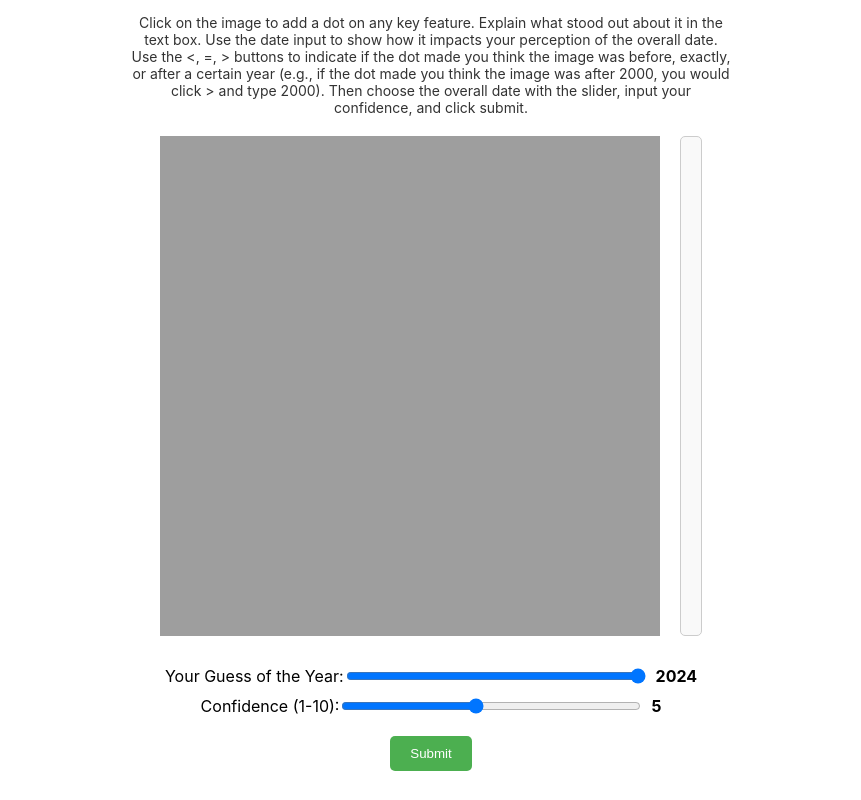
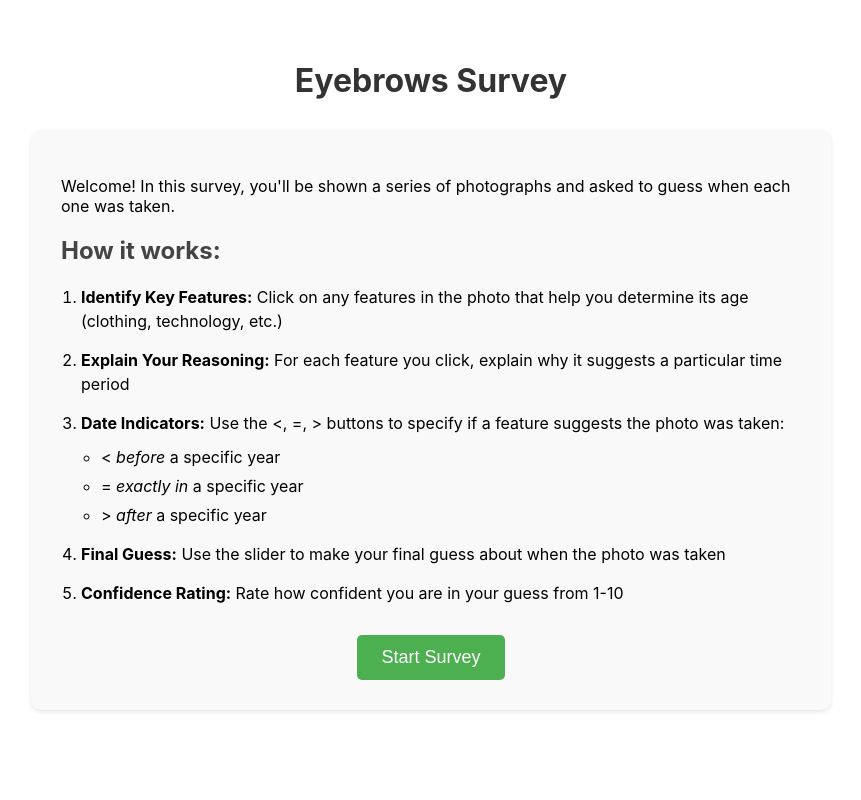
Before and after one commit to Beasleydog/eyebrowssurvey, a React (Create React App) app: page / in a window 1280 px wide. Shown: the whole page, without its empty margins (209-1070 px from the left). Built offline with nearby package versions, Linux system fonts and the light colour scheme.

Commit message:
small touches to improve UI

```diff
--- a/src/App.css
+++ b/src/App.css
@@ -1,38 +1,82 @@
 .App {
-  text-align: center;
+  max-width: 1200px;
+  margin: 0 auto;
+  padding: 20px;
 }
 
-.App-logo {
-  height: 40vmin;
-  pointer-events: none;
+.instructions-page {
+  max-width: 800px;
+  margin: 0 auto;
+  padding: 20px;
+  text-align: left;
 }
 
-@media (prefers-reduced-motion: no-preference) {
-  .App-logo {
-    animation: App-logo-spin infinite 20s linear;
-  }
+.instructions-content {
+  background-color: #f9f9f9;
+  padding: 30px;
+  border-radius: 10px;
+  box-shadow: 0 2px 4px rgba(0, 0, 0, 0.1);
 }
 
-.App-header {
-  background-color: #282c34;
-  min-height: 100vh;
-  display: flex;
-  flex-direction: column;
-  align-items: center;
-  justify-content: center;
-  font-size: calc(10px + 2vmin);
-  color: white;
+.instructions-page h1 {
+  text-align: center;
+  color: #333;
+  margin-bottom: 30px;
 }
 
-.App-link {
-  color: #61dafb;
+.instructions-page h2 {
+  color: #444;
+  margin: 20px 0;
 }
 
-@keyframes App-logo-spin {
-  from {
-    transform: rotate(0deg);
-  }
-  to {
-    transform: rotate(360deg);
-  }
+.instructions-page ol {
+  padding-left: 20px;
 }
+
+.instructions-page li {
+  margin-bottom: 15px;
+  line-height: 1.5;
+}
+
+.instructions-page ul {
+  margin: 10px 0;
+  padding-left: 20px;
+}
+
+.instructions-page ul li {
+  margin-bottom: 5px;
+}
+
+.start-button {
+  display: block;
+  margin: 30px auto 0;
+  padding: 12px 24px;
+  font-size: 18px;
+  background-color: #4caf50;
+  color: white;
+  border: none;
+  border-radius: 5px;
+  cursor: pointer;
+  transition: background-color 0.3s;
+}
+
+.start-button:hover {
+  background-color: #45a049;
+}
+
+.conclude-page {
+  text-align: center;
+  padding: 50px 20px;
+}
+
+.conclude-page h1 {
+  color: #333;
+  margin-bottom: 20px;
+}
+
+.conclude-page p {
+  color: #666;
+  font-size: 18px;
+  max-width: 600px;
+  margin: 0 auto;
+}
--- a/src/App.js
+++ b/src/App.js
@@ -1,6 +1,7 @@
 import "./App.css";
 import { useState } from "react";
 import Question from "./Question";
+
 function App() {
   const images = [
     "/people/man0.png",
@@ -46,11 +47,17 @@ function App() {
     "/people/man20.png",
     "/people/woman20.png",
   ];
-  const [currentQuestion, setCurrentQuestion] = useState(0);
+
+  const [currentQuestion, setCurrentQuestion] = useState(-1);
   const userId = Math.random().toString(36).substring(2, 15);
+
   function handleNextQuestion(data) {
     storeData(data, userId);
     setCurrentQuestion(currentQuestion + 1);
+  }
+
+  function startSurvey() {
+    setCurrentQuestion(0);
   }
 
   async function storeData(data, userId) {
@@ -78,8 +85,11 @@ function App() {
 
   return (
     <div className="App">
-      {currentQuestion < images.length ? (
+      {currentQuestion === -1 ? (
+        <Instructions onStart={startSurvey} />
+      ) : currentQuestion < images.length ? (
         <Question
+          key={currentQuestion}
           image={`${process.env.PUBLIC_URL}${images[currentQuestion]}`}
           onSubmit={handleNextQuestion}
         />
@@ -90,8 +100,67 @@ function App() {
   );
 }
 
+function Instructions({ onStart }) {
+  return (
+    <div className="instructions-page">
+      <h1>Eyebrows Survey</h1>
+      <div className="instructions-content">
+        <p>
+          Welcome! In this survey, you'll be shown a series of photographs and
+          asked to guess when each one was taken.
+        </p>
+        <h2>How it works:</h2>
+        <ol>
+          <li>
+            <strong>Identify Key Features:</strong> Click on any features in the
+            photo that help you determine its age (clothing, technology, etc.)
+          </li>
+          <li>
+            <strong>Explain Your Reasoning:</strong> For each feature you click,
+            explain why it suggests a particular time period
+          </li>
+          <li>
+            <strong>Date Indicators:</strong> Use the &lt;, =, &gt; buttons to
+            specify if a feature suggests the photo was taken:
+            <ul>
+              <li>
+                &lt; <em>before</em> a specific year
+              </li>
+              <li>
+                = <em>exactly in</em> a specific year
+              </li>
+              <li>
+                &gt; <em>after</em> a specific year
+              </li>
+            </ul>
+          </li>
+          <li>
+            <strong>Final Guess:</strong> Use the slider to make your final
+            guess about when the photo was taken
+          </li>
+          <li>
+            <strong>Confidence Rating:</strong> Rate how confident you are in
+            your guess from 1-10
+          </li>
+        </ol>
+        <button className="start-button" onClick={onStart}>
+          Start Survey
+        </button>
+      </div>
+    </div>
+  );
+}
+
 function Conclude() {
-  return <div>Thank you for participating!</div>;
+  return (
+    <div className="conclude-page">
+      <h1>Thank you for participating!</h1>
+      <p>
+        Your responses will help us understand how people determine the age of
+        photographs.
+      </p>
+    </div>
+  );
 }
 
 export default App;
--- a/src/Question.css
+++ b/src/Question.css
@@ -2,6 +2,8 @@
   display: flex;
   flex-direction: column;
   align-items: center;
+  max-width: 900px;
+  margin: 0 auto;
 }
 
 .imageAndComments {
@@ -19,124 +21,201 @@
   display: flex;
   flex-direction: column;
   margin-left: 20px;
-  max-height: 500px; /* Set max height to match the image container */
-  overflow-y: auto; /* Enable vertical scrolling */
-  padding: 10px; /* Add padding for nicer appearance */
-  border: 1px solid #ccc; /* Optional: add a border for better separation */
-  border-radius: 5px; /* Optional: round the corners */
-  background-color: #f9f9f9; /* Optional: add a background color */
+  max-height: 500px;
+  overflow-y: auto;
+  padding: 15px 15px 15px 0;
+  width: 300px;
+  position: relative;
 }
 
 .commentItem {
   display: flex;
-  flex-direction: column; /* Arrange items in a column */
-  align-items: flex-start;
-  margin-bottom: 10px;
+  flex-direction: column;
+  padding: 12px 0;
+  margin-bottom: 12px;
+  border-bottom: 1px solid #e0e0e0;
 }
 
 .dotColor {
-  width: 10px;
-  height: 10px;
+  width: 12px;
+  height: 12px;
   border-radius: 50%;
-  margin-bottom: 5px; /* Adjust margin for column layout */
+  margin-bottom: 8px;
 }
 
 .commentTextarea {
-  width: 200px;
-  height: 60px;
-  margin-bottom: 5px; /* Adjust margin for column layout */
-  padding: 5px;
-  border-radius: 5px;
-  border: 1px solid #ccc;
+  width: calc(100% - 16px);
+  min-height: 60px;
+  margin-bottom: 8px;
+  padding: 8px;
+  border: 1px solid #e0e0e0;
+  border-radius: 6px;
   resize: none;
+  font-size: 14px;
+  transition: border-color 0.2s ease;
+}
+
+.commentTextarea:focus {
+  outline: none;
+  border-color: #4caf50;
 }
 
 .dateOptions {
   display: flex;
   align-items: center;
-  margin-bottom: 5px; /* Adjust margin for column layout */
-}
-
-.yearInput {
-  width: 60px;
-  margin-right: 5px;
-  padding: 5px;
-  border-radius: 5px;
-  border: 1px solid #ccc;
+  gap: 8px;
+  margin-bottom: 8px;
 }
 
 .comparisonButtons {
   display: flex;
-  margin-right: 5px;
+  gap: 4px;
 }
 
 .comparisonButtons button {
-  background-color: #e0e0e0;
-  border: none;
-  border-radius: 5px;
-  padding: 5px;
-  margin-right: 2px;
-  cursor: pointer;
+  min-width: 32px;
+  height: 32px;
+  background: none;
+  border: 1px solid #e0e0e0;
+  border-radius: 6px;
+  display: flex;
+  align-items: center;
+  justify-content: center;
+  font-size: 14px;
+  color: #666;
+  transition: all 0.2s ease;
+  padding: 0 8px;
+}
+
+.comparisonButtons button:hover {
+  border-color: #4caf50;
+  color: #4caf50;
 }
 
 .comparisonButtons button.active {
-  background-color: #bdbdbd; /* Highlight active button */
+  background: none;
+  border-color: #4caf50;
+  color: #4caf50;
+  font-weight: bold;
 }
 
-.comparisonButtons button:hover {
-  background-color: #bdbdbd;
+.yearInput {
+  width: 80px;
+  height: 32px;
+  padding: 0 8px;
+  border: 1px solid #e0e0e0;
+  border-radius: 6px;
+  font-size: 14px;
 }
 
-button {
-  background-color: #f44336;
-  color: white;
-  border: none;
-  border-radius: 5px;
-  padding: 5px 10px;
-  cursor: pointer;
+.yearInput:focus {
+  outline: none;
+  border-color: #4caf50;
 }
 
-button:hover {
-  background-color: #d32f2f;
+.delete {
+  align-self: flex-end;
+  color: #ff6b6b;
+  border: 1px solid #ff6b6b;
+  background: none;
+  padding: 6px 12px;
+  font-size: 13px;
+  cursor: pointer;
+  transition: all 0.2s ease;
+  border-radius: 6px;
+}
+
+.delete:hover {
+  color: #ff4444;
+  border-color: #ff4444;
+}
+
+.sliderControls {
+  display: flex;
+  flex-direction: column;
+  gap: 20px;
+  margin-top: 30px;
+  width: 100%;
+  max-width: 500px;
 }
 
 .yearSliderContainer,
 .confidenceContainer {
   display: flex;
   align-items: center;
-  margin-top: 10px;
+  gap: 15px;
+  width: 100%;
+}
+
+.yearSliderContainer label,
+.confidenceContainer label {
+  min-width: 120px;
+  text-align: right;
+  font-weight: 500;
+  color: #333;
 }
 
 .yearSlider,
 .confidenceSlider {
-  width: 300px;
-  margin-right: 10px;
+  flex-grow: 1;
+  height: 4px;
+  -webkit-appearance: none;
+  appearance: none;
+  background: #e0e0e0;
+  outline: none;
+  border-radius: 2px;
+}
+
+.yearSlider::-webkit-slider-thumb,
+.confidenceSlider::-webkit-slider-thumb {
+  -webkit-appearance: none;
+  appearance: none;
+  width: 16px;
+  height: 16px;
+  background: #4caf50;
+  border-radius: 50%;
+  cursor: pointer;
+  transition: transform 0.2s;
+}
+
+.yearSlider::-webkit-slider-thumb:hover,
+.confidenceSlider::-webkit-slider-thumb:hover {
+  transform: scale(1.1);
 }
 
 .yearLabel,
 .confidenceLabel {
-  font-size: 16px;
-  font-weight: bold;
+  min-width: 60px;
+  font-weight: 500;
+  color: #333;
 }
 
 .submitButton {
   background-color: #4caf50;
   color: white;
   border: none;
-  border-radius: 5px;
-  padding: 10px 20px;
+  border-radius: 6px;
+  padding: 12px 24px;
+  font-size: 14px;
   cursor: pointer;
-  margin-top: 20px;
+  transition: background-color 0.2s;
+  align-self: center;
+  margin-top: 10px;
 }
 
 .submitButton:hover {
   background-color: #45a049;
 }
 
-.instructions {
-  max-width: 600px;
-  margin-bottom: 20px;
+.emptyStateMessage {
+  color: #666;
   text-align: center;
+  padding: 20px;
   font-size: 14px;
-  color: #333;
+  line-height: 1.5;
+  position: absolute;
+  top: 50%;
+  left: 50%;
+  transform: translate(-50%, -50%);
+  width: 80%;
 }
--- a/src/Question.js
+++ b/src/Question.js
@@ -11,17 +11,24 @@ function getRandomColor() {
 }
 
 function Question({ image, onSubmit }) {
+  const initialYear = new Date().getFullYear();
+  const initialConfidence = 5;
+
   const [dots, setDots] = useState([]);
   const [comments, setComments] = useState([]);
-  const [year, setYear] = useState(new Date().getFullYear());
-  const [confidence, setConfidence] = useState(5);
+  const [year, setYear] = useState(initialYear);
+  const [confidence, setConfidence] = useState(initialConfidence);
   const canvasRef = useRef(null);
 
   useEffect(() => {
+    const canvas = canvasRef.current;
+    const ctx = canvas.getContext("2d");
+    ctx.clearRect(0, 0, canvas.width, canvas.height);
+
     setDots([]);
     setComments([]);
-    setYear(new Date().getFullYear());
-    setConfidence(5);
+    setYear(initialYear);
+    setConfidence(initialConfidence);
   }, [image]);
 
   const handleCanvasClick = (e) => {
@@ -94,15 +101,6 @@ function Question({ image, onSubmit }) {
 
   return (
     <div className="questionContainer">
-      <p className="instructions">
-        Click on the image to add a dot on any key feature. Explain what stood
-        out about it in the text box. Use the date input to show how it impacts
-        your perception of the overall date. Use the &lt;, =, &gt; buttons to
-        indicate if the dot made you think the image was before, exactly, or
-        after a certain year (e.g., if the dot made you think the image was
-        after 2000, you would click &gt; and type 2000). Then choose the overall
-        date with the slider, input your confidence, and click submit.
-      </p>
       <div className="imageAndComments">
         <div className="imageContainer" onClick={handleCanvasClick}>
           <canvas
@@ -113,7 +111,12 @@ function Question({ image, onSubmit }) {
           />
         </div>
         <div className="commentsContainer">
-          {comments.map((comment, index) => (
+          {comments.length === 0 ? (
+            <div className="emptyStateMessage">
+              Click anywhere on the image to add a point and leave a comment
+            </div>
+          ) : (
+            comments.map((comment, index) => (
               <div key={index} className="commentItem">
                 <div
                   className="dotColor"
@@ -156,13 +159,20 @@ function Question({ image, onSubmit }) {
                     className="yearInput"
                   />
                 </div>
-              <button onClick={() => handleDeleteComment(index)}>Delete</button>
+                <button
+                  className="delete"
+                  onClick={() => handleDeleteComment(index)}
+                >
+                  Delete
+                </button>
               </div>
-          ))}
+            ))
+          )}
         </div>
       </div>
+      <div className="sliderControls">
         <div className="yearSliderContainer">
-        <label htmlFor="yearSlider">Your Guess of the Year:</label>
+          <label htmlFor="yearSlider">Year Estimate:</label>
           <input
             id="yearSlider"
             type="range"
@@ -175,7 +185,7 @@ function Question({ image, onSubmit }) {
           <span className="yearLabel">{year}</span>
         </div>
         <div className="confidenceContainer">
-        <label htmlFor="confidenceSlider">Confidence (1-10):</label>
+          <label htmlFor="confidenceSlider">Confidence:</label>
           <input
             id="confidenceSlider"
             type="range"
@@ -185,12 +195,13 @@ function Question({ image, onSubmit }) {
             onChange={(e) => setConfidence(e.target.value)}
             className="confidenceSlider"
           />
-        <span className="confidenceLabel">{confidence}</span>
+          <span className="confidenceLabel">{confidence}/10</span>
         </div>
         <button onClick={handleSubmit} className="submitButton">
           Submit
         </button>
       </div>
+    </div>
   );
 }
 
```
Lines whose indentation alone changed are shown as unchanged.
